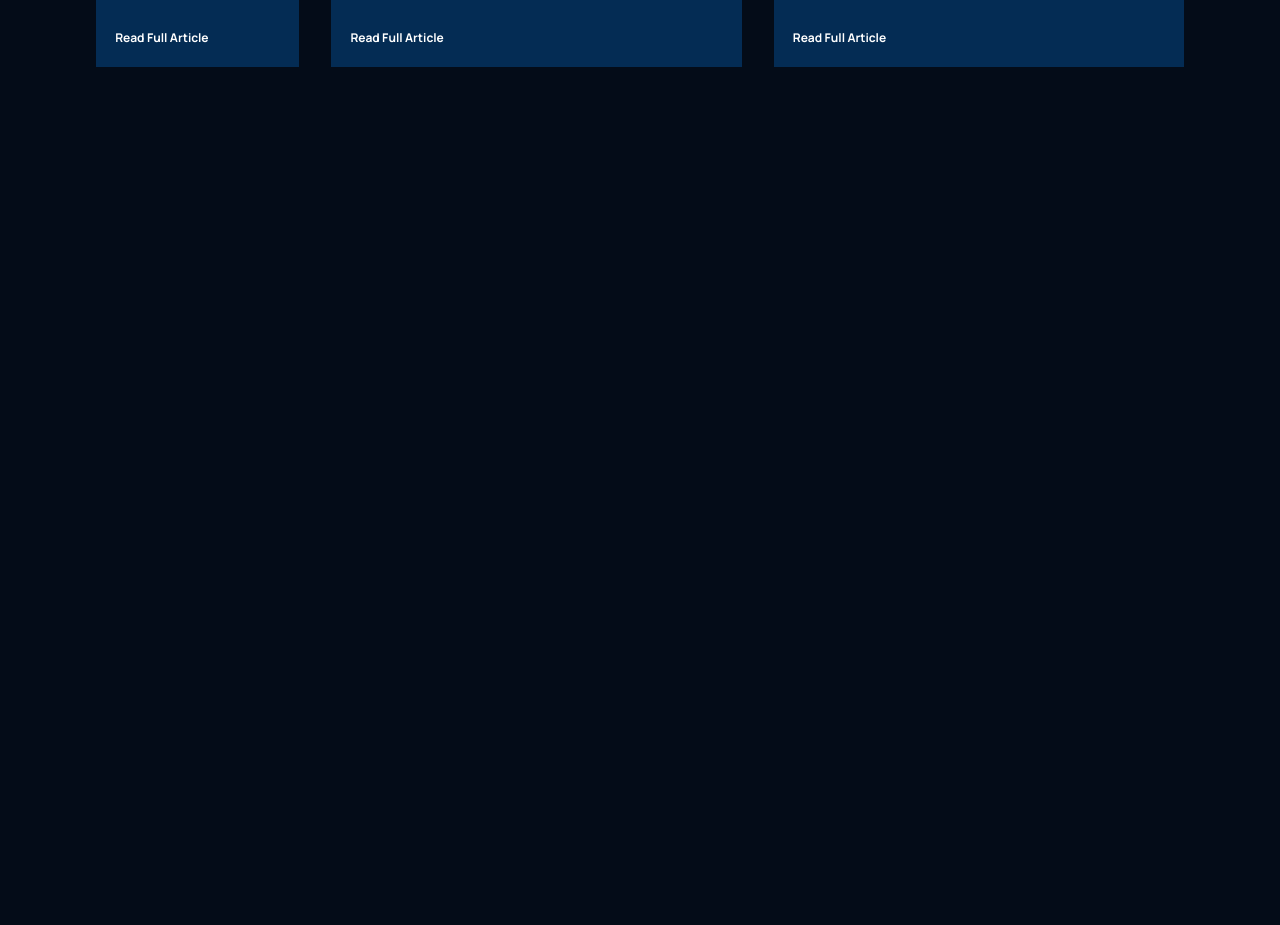
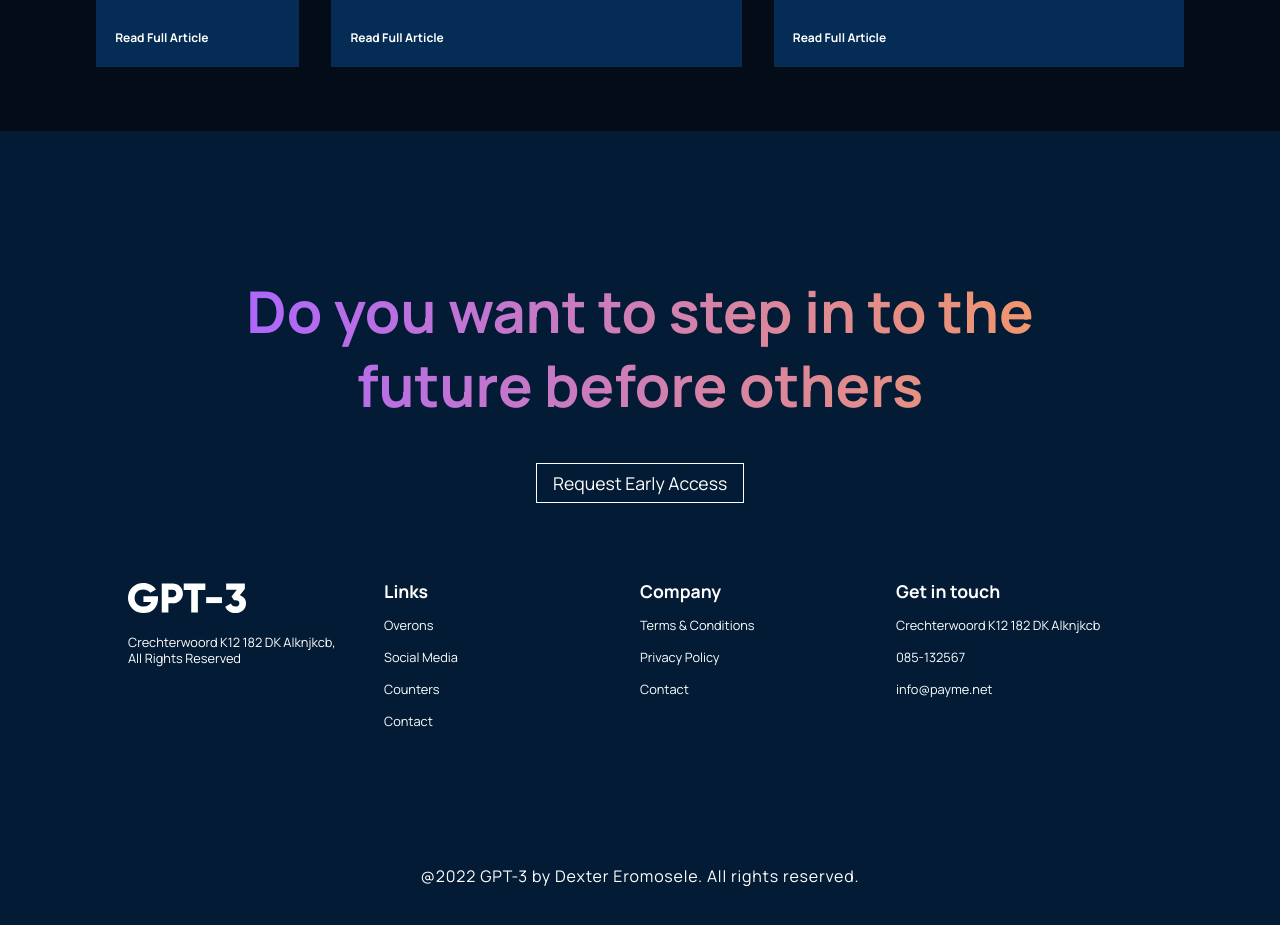
Before and after one commit to Eromosele-Dexter/GPT-3-webapp, a React (Create React App) app: page / in a window 1280 px wide. Shown: the part 4260-5185 px from the top of the page. Before the commit the page ends 4391 px from the top, so only its background shows below. Built offline with nearby package versions, Linux system fonts and the light colour scheme.

Commit message:
Footer section and styling completed

```diff
--- a/src/App.js
+++ b/src/App.js
@@ -25,7 +25,7 @@ const App = () => {
       <Possibility />
       <CTA />
       <Blog />
-      {/* <Footer />  */}
+      <Footer />
     </div>
   );
 };
--- a/src/containers/footer/Footer.jsx
+++ b/src/containers/footer/Footer.jsx
@@ -0,0 +1,54 @@
+import React from "react";
+import "./footer.scss";
+import { logoSvg } from "../../assets";
+
+const Footer = () => {
+  return (
+    <footer className="Footer">
+      <section>
+        <div className="container">
+          <div className="footer-heading">
+            <h1 className="gradient__text">
+              Do you want to step in to the future before others
+            </h1>
+            <button>Request Early Access</button>
+          </div>
+
+          <div className="footer-links">
+            <div className="logo">
+              <img src={logoSvg} alt="gpt3_logo" />
+              <p>
+                Crechterwoord K12 182 DK Alknjkcb, <br /> All Rights Reserved
+              </p>
+            </div>
+            <div className="links">
+              <h4>Links</h4>
+              <p>Overons</p>
+              <p>Social Media</p>
+              <p>Counters</p>
+              <p>Contact</p>
+            </div>
+            <div className="links">
+              <h4>Company</h4>
+              <p>Terms & Conditions </p>
+              <p>Privacy Policy</p>
+              <p>Contact</p>
+            </div>
+            <div className="links">
+              <h4>Get in touch</h4>
+              <p>Crechterwoord K12 182 DK Alknjkcb</p>
+              <p>085-132567</p>
+              <p>info@payme.net</p>
+            </div>
+          </div>
+
+          <div className="copyright">
+            <p>@2022 GPT-3 by Dexter Eromosele. All rights reserved.</p>
+          </div>
+        </div>
+      </section>
+    </footer>
+  );
+};
+
+export default Footer;
--- a/src/containers/footer/footer.scss
+++ b/src/containers/footer/footer.scss
@@ -0,0 +1,117 @@
+.Footer {
+  background: #031b34;
+
+  .container {
+    margin-top: 5rem;
+    .footer-heading {
+      margin-bottom: 5rem;
+      display: flex;
+      flex-direction: column;
+      align-items: center;
+
+      h1 {
+        text-align: center;
+        // font-size: 2.5rem;
+        margin-bottom: 2.5rem;
+        font-size: 1.6rem;
+        line-height: 2.2rem;
+        max-width: 520px;
+      }
+      button {
+        display: inline-block;
+        background-color: transparent;
+        outline: none;
+        border: none;
+        border: 1px solid #ffffff;
+        padding: 0.5rem 1rem;
+        font-size: 0.85rem;
+        line-height: 1rem;
+
+        &:hover {
+          background: linear-gradient(89.97deg, #ae67fa 1.84%, #f49867 102.67%);
+        }
+      }
+    }
+
+    .logo {
+      margin-bottom: 3rem;
+      img {
+        margin-bottom: 0.5rem;
+      }
+    }
+    .footer-links {
+      text-align: left;
+      .links {
+        margin-bottom: 3rem;
+        display: flex;
+        flex-direction: column;
+      }
+
+      h4 {
+        font-size: 1.1rem;
+        line-height: 1.1rem;
+        margin-bottom: 0.5rem;
+      }
+      p {
+        font-size: 0.8rem;
+        line-height: 1rem;
+
+        margin: 0.5rem 0;
+        cursor: pointer;
+      }
+    }
+    .copyright {
+      text-align: center;
+      letter-spacing: 0.05rem;
+    }
+  }
+}
+
+@media only screen and (min-width: 500px) {
+  .Footer {
+    .container {
+      .footer-heading {
+        h1 {
+          font-size: 2.1em;
+          line-height: 2.8rem;
+        }
+      }
+    }
+  }
+}
+@media only screen and (min-width: 768px) {
+  .Footer {
+    .container {
+      .footer-heading {
+        h1 {
+          font-size: 2.75rem;
+          line-height: 3rem;
+        }
+        button {
+          font-size: 1.1rem;
+          line-height: 1.4rem;
+        }
+      }
+
+      .footer-links {
+        margin: 5rem 2rem;
+        display: grid;
+        grid-template-columns: repeat(auto-fit, minmax(15rem, 1fr));
+      }
+    }
+  }
+}
+
+@media only screen and (min-width: 1024px) {
+  .Footer {
+    .container {
+      .footer-heading {
+        h1 {
+          font-size: 3.6rem;
+          line-height: 4.6rem;
+          max-width: 810px;
+        }
+      }
+    }
+  }
+}
```
